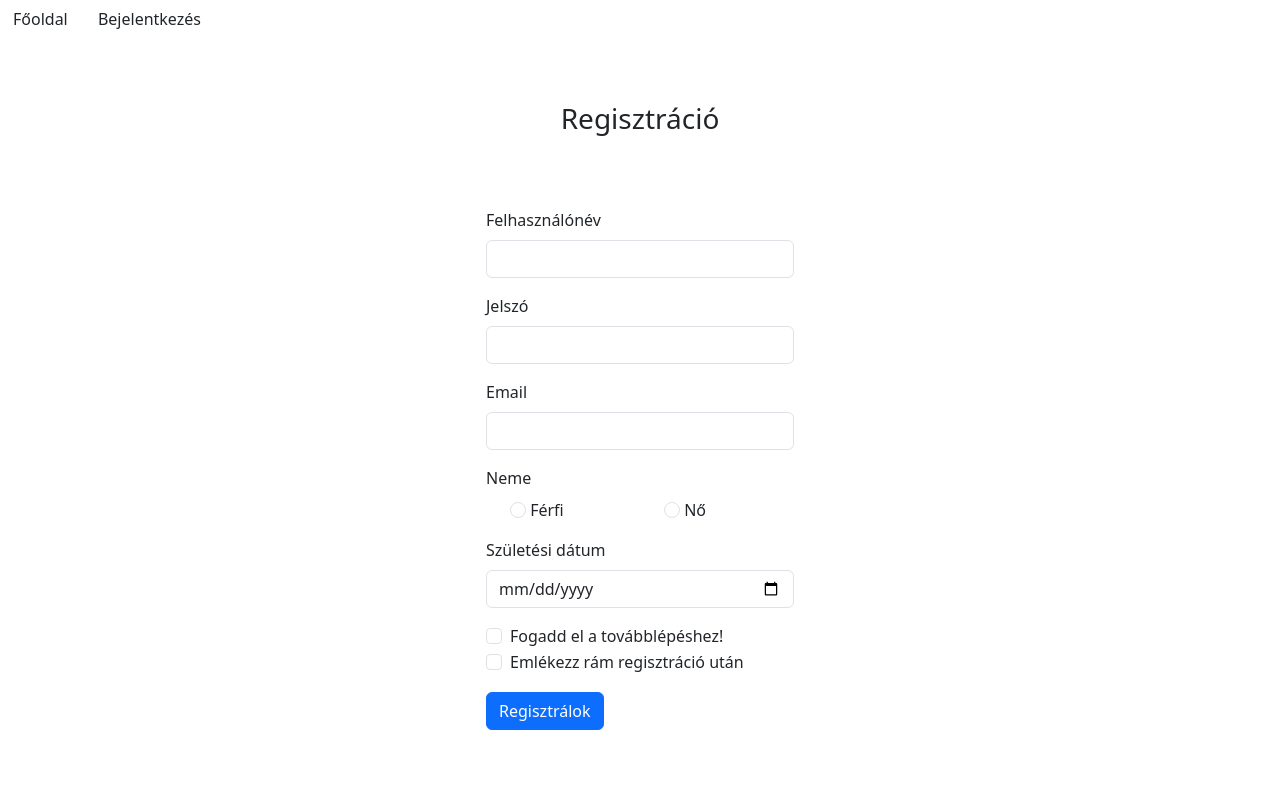
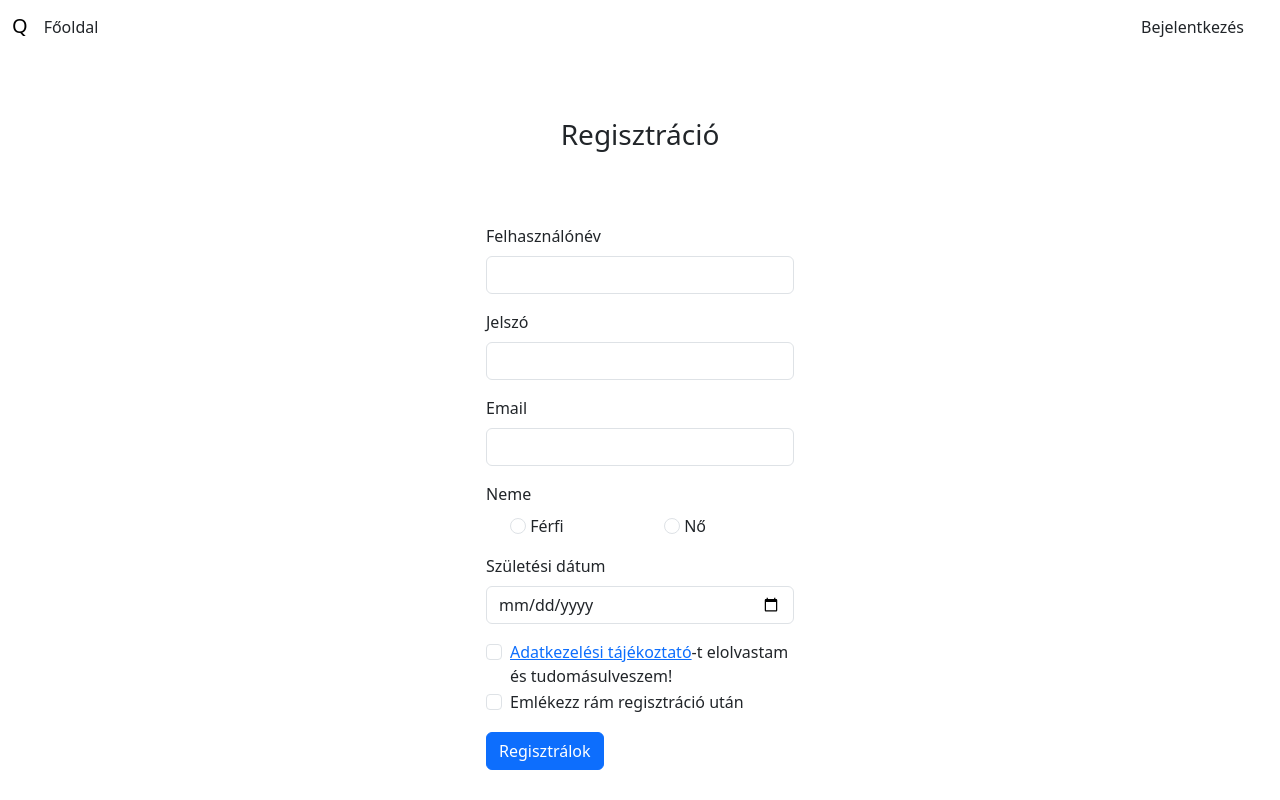
Before and after one commit to TMarccci/Projekt_4-WebQuiz-2022-23, a Flask app: page /register in a window 1280 px wide. Run offline with Flask 2, Linux system fonts and the light colour scheme.

Commit message:
Rename to QuizR, Header, Small changes

```diff
--- a/SQL_Structure.sql
+++ b/SQL_Structure.sql
@@ -3,7 +3,7 @@
 -- https://www.phpmyadmin.net/
 --
 -- Host: 127.0.0.1
--- Generation Time: May 09, 2023 at 11:43 PM
+-- Generation Time: May 10, 2023 at 04:37 PM
 -- Server version: 10.4.27-MariaDB
 -- PHP Version: 8.0.25
 
@@ -57,6 +57,7 @@ CREATE TABLE IF NOT EXISTS `quizlist` (
   `creationdate` datetime NOT NULL,
   `ownerid` varchar(255) NOT NULL,
   `seqcount` int(11) NOT NULL,
+  `isdraft` tinyint(1) NOT NULL,
   PRIMARY KEY (`id`),
   UNIQUE KEY `quizid` (`quizid`),
   KEY `ownerid` (`ownerid`)
--- a/auth.py
+++ b/auth.py
@@ -7,7 +7,7 @@ import uuid
 def register():
     if 'loggedin' in session:
         return redirect(url_for('index'))
-    return render_template('register.html', title='QuizPro - Regisztráció', reg=True)
+    return render_template('register.html', title='QuizR - Regisztráció', reg=True)
 
 @app.route('/register', methods=['POST'])
 def register_post():
@@ -34,7 +34,7 @@ def register_post():
         cnx.close()
 
         flash('Ezzel az email címmel már regisztráltak!')
-        return render_template('register.html', title='QuizPro - Regisztráció')
+        return render_template('register.html', title='QuizR - Regisztráció')
 
     # Close cursor and connection
     cursor.close()
@@ -73,7 +73,7 @@ def register_post():
 def login():
     if 'loggedin' in session:
         return redirect(url_for('index'))
-    return render_template('login.html', title='QuizPro - Bejelentkezés', reg=False)
+    return render_template('login.html', title='QuizR - Bejelentkezés', reg=False)
 
 @app.route('/login', methods=['POST'])
 def login_post():
@@ -92,7 +92,7 @@ def login_post():
         cnx.close()
 
         flash('Hibás email cím vagy jelszó!')
-        return render_template('login.html', title='QuizPro - Bejelentkezés')
+        return render_template('login.html', title='QuizR - Bejelentkezés')
 
     # Close cursor and connection
     cursor.close()
@@ -114,7 +114,7 @@ def login_post():
         return redirect(url_for('index'))
 
     flash('Hibás email cím vagy jelszó!')
-    return render_template('login.html', title='QuizPro - Bejelentkezés')
+    return render_template('login.html', title='QuizR - Bejelentkezés')
 
 @app.route('/logout')
 def logout():
--- a/templates/base.html
+++ b/templates/base.html
@@ -33,21 +33,56 @@
     <title>{{ title }}</title>
   </head>
   <body>
-    <header>
-      {% if logged_in %}
-        <a href="/logout" class="btn">Kijelentkezés</a>
-      {% else %}
-        {% if reg %}
-          <a href="{{ url_for('index') }}" class="btn">Főoldal</a>
-          <a href="/login" class="btn">Bejelentkezés</a>
-        {% elif reg == False %}
-          <a href="{{ url_for('index') }}" class="btn">Főoldal</a>
-          <a href="/register" class="btn">Regisztráció</a>
+    <header class="navbar">
+      <div class="container-fluid">
+        <div class="navbar-brand" style="margin-top: -2px;">
+          <!-- Brand ide -->
+          <span>Q</span>
+        </div>
+
+          {% if home != True %}
+          <div class="me-auto">
+            <!-- Ha a felhasználó nem a főoldalon van akkor mutatja a főoldal gombot. -->
+              <a href="{{ url_for('index') }}" class="nav-link" aria-current="page">Főoldal</a>
+          </div>
+          {% endif %}
+
+        {% if logged_in %}
+        <!-- Ha be vagy jelentkezve, akkor mutatja a kijelentkezés gombot -->
+          <div class="d-flex mx-2 align-middle">
+            <div class="text-center row">
+              <span class="my-auto">
+                {% if gender == "M" %}
+                  Üdv, {{ name }}! Férfi
+                {% else %}
+                  Üdv, {{ name }}! Nő
+                {% endif %}
+              </span>
+            </div>
+            <div class="d-flex me-2 text-center">
+                <a href="/logout" class="nav-link mx-2" aria-current="page">Kijelentkezés</a>
+            </div>
+          </div>
+
         {% else %}
-          <a href="/login" class="btn">Bejelentkezés</a>
-          <a href="/register" class="btn">Regisztráció</a>
+        <!-- Nincs bejelentkezve a felhasznéló -->
+
+          <div class="d-flex me-2 text-center">
+            {% if reg %}
+              <!-- A felhasználó a regisztráció oldalon van -->
+                <a href="/login" class="nav-link me-3" aria-current="page">Bejelentkezés</a>
+            {% elif reg == False %}
+              <!-- A felhasználó a bejelentkezés oldalon van -->
+                <a href="/register" class="nav-link me-3" aria-current="page">Regisztráció</a>
+            {% else %}
+              <!-- A felhasználó a egyik bejelentkező oldalon sincs (Főoldal, Vagy aloldalak) -->
+                <a href="/register" class="nav-link me-3" aria-current="page">Regisztráció</a>
+                <a href="/login" class="nav-link me-3" aria-current="page">Bejelentkezés</a>
+            {% endif %}
+          </div>
+
         {% endif %}
-      {% endif %}
+      </div>
     </header>
     <main class="container-fluid">
         {% block content %} {% endblock %}
--- a/templates/register.html
+++ b/templates/register.html
@@ -84,7 +84,7 @@
                 <div class="form-check">
                     <input class="form-check-input" type="checkbox" value="" id="invalidCheck2" required>
                     <label class="form-check-label" for="invalidCheck2">
-                        Fogadd el a továbblépéshez!
+                        <a href="{{ url_for('policy') }}">Adatkezelési tájékoztató</a>-t elolvastam és tudomásulveszem!
                     </label>
                 </div>
                 <div class="form-check">
```
Also changed, not shown: quiz.py (+59 -15 lines), templates/createquiz.html (added, +10 -0 lines), templates/error.html (added, +17 -0 lines), templates/home.html (+3 -10 lines), templates/howtomakequiz.html (added, +10 -0 lines), templates/policy.html (added, +10 -0 lines).
